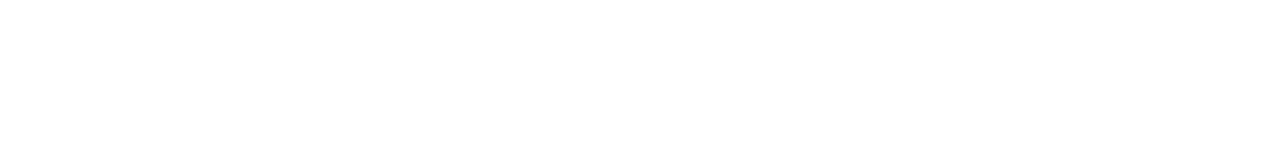
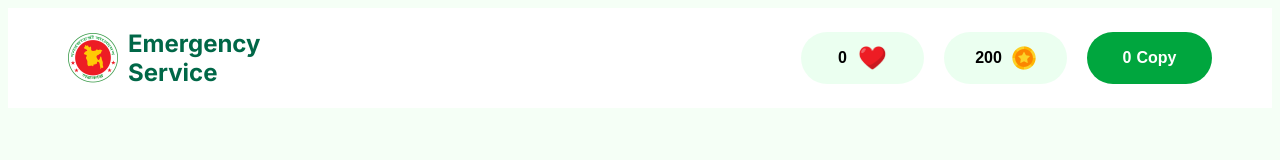
Before and after one commit to proshanto550/Emergency-Hotline, a plain HTML site: page index.html in a window 1280 px wide. Drawn offline with Linux system fonts and the light colour scheme; a web font is replaced by a local one.

Commit message:
Navbar added with css style

```diff
--- a/index.html
+++ b/index.html
@@ -3,9 +3,32 @@
 <head>
     <meta charset="UTF-8">
     <meta name="viewport" content="width=device-width, initial-scale=1.0">
+    <link rel="icon" type="image/png" href="assets/logo.png">
     <title>Emergency Hotline</title>
+
+    <!-- Inter Font -->
+    <link rel="preconnect" href="https://fonts.googleapis.com">
+    <link rel="preconnect" href="https://fonts.gstatic.com" crossorigin>
+    <link href="https://fonts.googleapis.com/css2?family=Inter:ital,opsz,wght@0,14..32,100..900;1,14..32,100..900&display=swap" rel="stylesheet">
+
+    <!-- Font -->
+    <link rel="preconnect" href="https://fonts.googleapis.com">
+    <link rel="preconnect" href="https://fonts.gstatic.com" crossorigin>
+    <link href="https://fonts.googleapis.com/css2?family=Hind+Madurai:wght@300;400;500;600;700&display=swap" rel="stylesheet">
+
+    <link rel="stylesheet" href="style.css">
 </head>
-<body>
-
+<body class="inter-font">
+    <nav class="top-section">
+        <div class="logo">
+            <img class="logo-img" src="assets/logo.png" alt="">
+            <div class="logo-title"><p>Emergency <br>Service</p></div>
+        </div>
+        <div class="btn-div">
+            <button class="star"><span class="heart-count">0</span> <img class="heart-img" src="assets/heart.png" alt=""></button>
+            <button class="star"><span class="star-count">200</span> <img class="star-img" src="assets/coin.png" alt=""></button>
+            <button class="copy"><span class="copy-count">0</span>Copy</button>
+        </div>
+    </nav>
 </body>
 </html>
--- /dev/null
+++ b/style.css
@@ -0,0 +1,85 @@
+.hind-madurai-light {
+    font-family: "Hind Madurai", sans-serif;
+}
+
+.inter-font {
+    font-family: "Inter", sans-serif;
+}
+
+body{
+    background-color: #F5FFF6;
+}
+
+.top-section{
+    display: flex;
+    justify-content: space-between;
+    align-items: center;
+    background-color: white;
+    height: 100px;
+    padding: 0px 60px;
+}
+
+.logo-img{
+    height: 50px;
+}
+
+.logo-title{
+    color: #006747;
+    font-size: 24px;
+    font-weight: bolder;
+}
+
+.logo{
+    display: flex;
+    align-items: center;
+    gap: 10px;
+    align-content: center;
+}
+
+.btn-div{
+    display: flex;
+    align-items: center;
+    gap: 20px;
+}
+
+.heart-img{
+    display: block;
+    height: 30px;
+}
+
+.star-img {
+    height: 24px;
+    display: block;
+}
+
+.star {
+    background-color: rgba(65, 255, 107, 0.1);
+    width: 123px;
+    height: 52px;
+    border: none;
+    border-radius: 50px;
+    gap: 10px;
+    display: flex;
+    justify-content: center;
+    align-items: center;
+}
+
+span{
+    font-size: 16px;
+    font-weight: bolder;
+}
+
+.copy{
+    background-color: #00A63E;
+    font-size: 16px;
+    font-weight: bolder;
+    color: white;
+    width: 125px;
+    height: 52px;
+    border: none;
+    border-radius: 50px;
+    gap: 5px;
+    display: flex;
+    justify-content: center;
+    align-items: center;
+}
```
